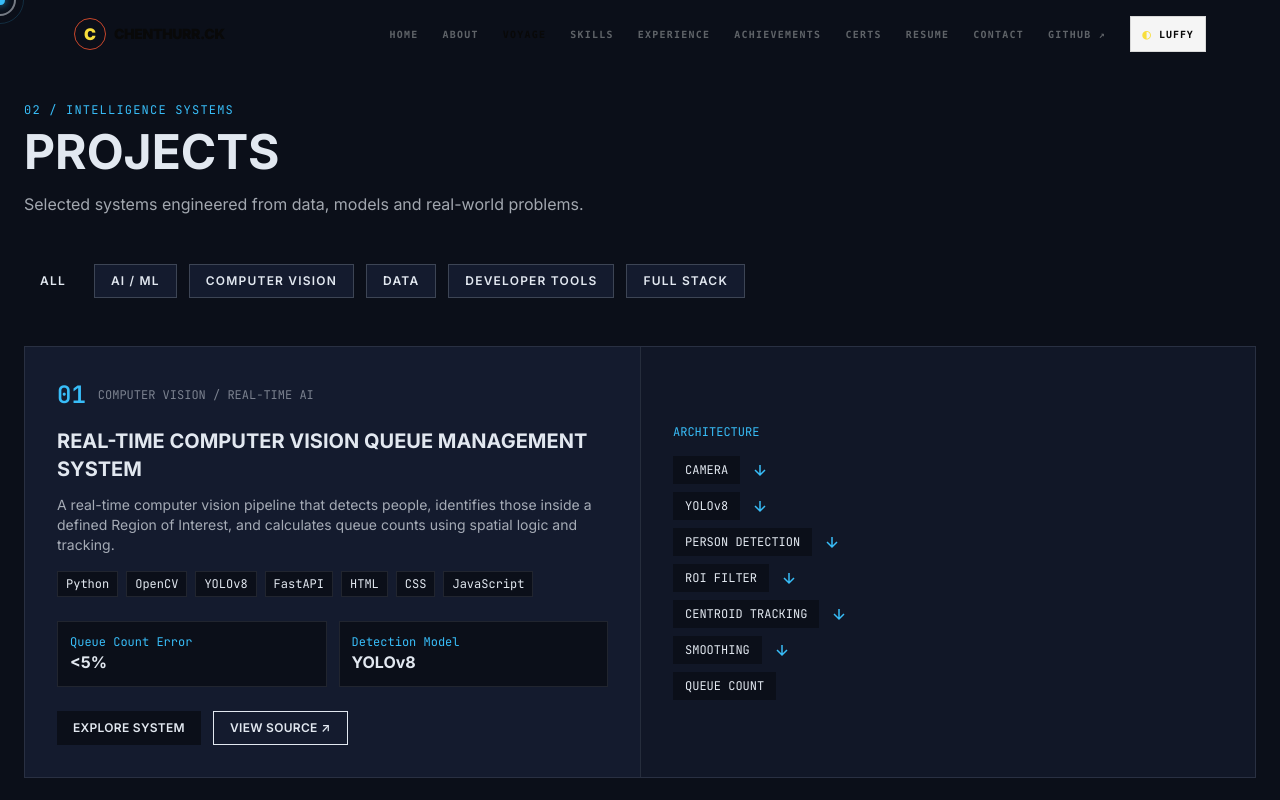
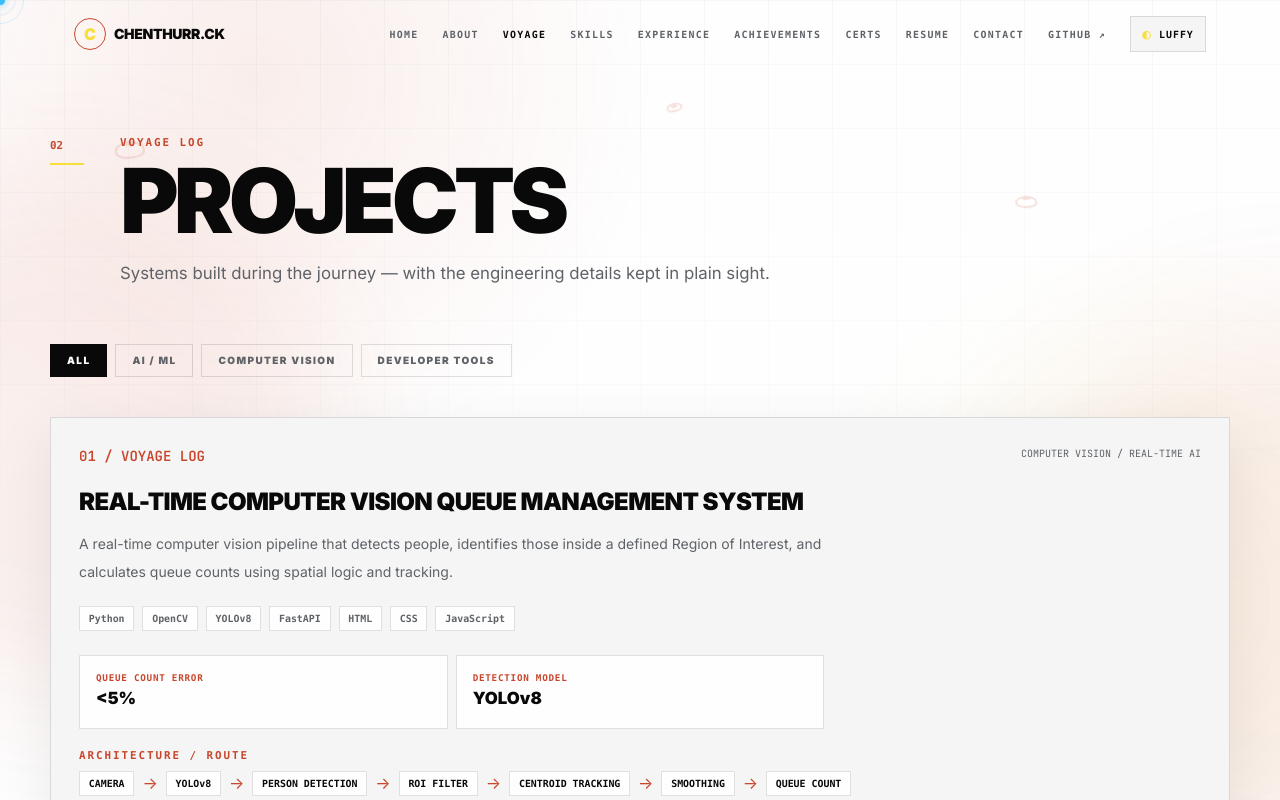
Before and after one commit to Chenthurr/portfolio, a React (Vite) app: page /projects in a window 1280 px wide. Shown: the top 800 px of the page. Built offline with nearby package versions, Linux system fonts and the light colour scheme.

Commit message:
Redesign projects as voyage log

```diff
--- a/src/pages/Projects.jsx
+++ b/src/pages/Projects.jsx
@@ -1,243 +1,37 @@
-import { useState, useEffect, useRef } from 'react';
+import { useState } from 'react';
 import { useData } from '../components/DataContext';
+import SectionHeading from '../components/SectionHeading';
 
 const filters = [
-  { key: 'all', label: 'ALL' },
-  { key: 'ai-ml', label: 'AI / ML' },
-  { key: 'computer-vision', label: 'COMPUTER VISION' },
-  { key: 'data', label: 'DATA' },
+  { key: 'all', label: 'ALL' }, { key: 'ai-ml', label: 'AI / ML' }, { key: 'computer-vision', label: 'COMPUTER VISION' },
   { key: 'developer-tools', label: 'DEVELOPER TOOLS' },
-  { key: 'full-stack', label: 'FULL STACK' },
 ];
 
+function Pipeline({ steps }) {
+  return <div className="mt-5"><p className="eyebrow">ARCHITECTURE / ROUTE</p><div className="flex flex-col sm:flex-row sm:flex-wrap items-start sm:items-center gap-2">
+    {steps.map((step, i) => <div key={`${step}-${i}`} className="flex items-center gap-2"><span className="tag border-[var(--primary)]/30 text-[var(--text)]">{step}</span>{i < steps.length - 1 && <span className="text-[var(--primary)] sm:rotate-0 rotate-90">→</span>}</div>)}
+  </div></div>;
+}
+
+function ProjectCard({ project, onOpen }) {
+  return <article data-cursor="card" className={`paper-card p-6 sm:p-7 group hover:-translate-y-1 hover:border-[var(--primary)] transition-all ${project.featured ? 'md:col-span-2' : ''}`}>
+    <div className="flex flex-wrap justify-between gap-3"><span className="font-mono text-sm font-black text-[var(--primary)]">{project.number} / VOYAGE LOG</span><span className="font-mono text-[10px] text-[var(--muted)]">{project.category}</span></div>
+    <h2 className="mt-5 text-2xl font-black tracking-tight group-hover:text-[var(--primary)] transition-colors">{project.name}</h2>
+    <p className="mt-3 max-w-3xl text-sm leading-7 text-[var(--muted)]">{project.shortDescription}</p>
+    <div className="mt-5 flex flex-wrap gap-2">{project.technologies.map((tech) => <span className="tag" key={tech}>{tech}</span>)}</div>
+    {project.metrics?.length > 0 && <div className="mt-6 grid sm:grid-cols-3 gap-2">{project.metrics.map((m) => <div className="metric" key={m.label}><p className="metric-label">{m.label}</p><p className="metric-value">{m.value}</p></div>)}</div>}
+    <Pipeline steps={project.architecture} />
+    <div className="mt-7 flex flex-wrap gap-3"><button onClick={() => onOpen(project)} className="btn-primary">Explore System</button><a href={project.githubUrl} target="_blank" rel="noopener noreferrer" className="btn-ghost">View Source ↗</a>{project.liveDemoUrl && <a href={project.liveDemoUrl} target="_blank" rel="noopener noreferrer" className="btn-ghost">Live Demo ↗</a>}</div>
+  </article>;
+}
+
 export default function Projects() {
-  const { projects } = useData();
-  const [activeFilter, setActiveFilter] = useState('all');
-  const [selectedProject, setSelectedProject] = useState(null);
-  const sectionRef = useRef(null);
-
-  useEffect(() => {
-    const observer = new IntersectionObserver(
-      (entries) => {
-        entries.forEach((entry) => {
-          if (entry.isIntersecting) {
-            entry.target.classList.add('animate-fade-in-up');
-          }
-        });
-      },
-      { threshold: 0.1 }
-    );
-    const els = sectionRef.current?.querySelectorAll('.reveal');
-    els?.forEach((el) => observer.observe(el));
-    return () => observer.disconnect();
-  }, []);
-
-  const filtered = activeFilter === 'all'
-    ? projects.filter((p) => p.published)
-    : projects.filter((p) => p.published && p.filter === activeFilter);
-
-  return (
-    <div ref={sectionRef} className="pt-24 pb-20 bg-navy min-h-screen">
-      <div className="max-w-7xl mx-auto px-6">
-        {/* Header */}
-        <div className="reveal opacity-0 mb-12">
-          <span className="font-mono text-xs text-mustard tracking-widest">02 / INTELLIGENCE SYSTEMS</span>
-          <h1 className="text-4xl md:text-5xl font-bold text-cream mt-2">PROJECTS</h1>
-          <p className="text-cream/70 mt-4 max-w-2xl">
-            Selected systems engineered from data, models and real-world problems.
-          </p>
-        </div>
-
-        {/* Filters */}
-        <div className="reveal opacity-0 flex flex-wrap gap-3 mb-12">
-          {filters.map((f) => (
-            <button
-              key={f.key}
-              onClick={() => setActiveFilter(f.key)}
-              className={`px-4 py-2 text-xs font-semibold tracking-widest transition-all ${
-                activeFilter === f.key
-                  ? 'bg-navy text-cream'
-                  : 'bg-navy-light text-cream border border-cream/20 hover:border-mustard'
-              }`}
-            >
-              {f.label}
-            </button>
-          ))}
-        </div>
-
-        {/* Project Grid */}
-        <div className="grid md:grid-cols-2 gap-8">
-          {filtered.map((project, idx) => (
-            <div
-              key={project.id}
-              data-cursor="card"
-              className={`reveal opacity-0 group bg-navy-light border border-cream/10 hover:border-mustard transition-all duration-300 ${
-                project.featured ? 'md:col-span-2' : ''
-              }`}
-              style={{ animationDelay: `${idx * 100}ms` }}
-            >
-              <div className={`grid ${project.featured ? 'lg:grid-cols-2' : ''} gap-0`}>
-                {/* Content */}
-                <div className="p-6 md:p-8">
-                  <div className="flex items-center gap-3 mb-4">
-                    <span className="font-mono text-2xl font-bold text-mustard">{project.number}</span>
-                    <span className="font-mono text-xs text-cream/50">{project.category}</span>
-                  </div>
-                  <h3 className="text-xl font-bold text-cream mb-3 group-hover:text-mustard transition-colors">
-                    {project.name}
-                  </h3>
-                  <p className="text-cream/70 text-sm mb-4">{project.shortDescription}</p>
-
-                  <div className="flex flex-wrap gap-2 mb-6">
-                    {project.technologies.map((tech) => (
-                      <span key={tech} className="px-2 py-1 bg-navy text-cream text-xs font-mono border border-cream/10">
-                        {tech}
-                      </span>
-                    ))}
-                  </div>
-
-                  {project.metrics.length > 0 && (
-                    <div className="grid grid-cols-2 gap-3 mb-6">
-                      {project.metrics.map((m) => (
-                        <div key={m.label} className="p-3 bg-navy border border-cream/10">
-                          <p className="font-mono text-xs text-mustard">{m.label}</p>
-                          <p className="font-bold text-cream">{m.value}</p>
-                        </div>
-                      ))}
-                    </div>
-                  )}
-
-                  <div className="flex gap-3">
-                    <button
-                      onClick={() => setSelectedProject(project)}
-                      className="px-4 py-2 bg-navy text-cream text-xs font-semibold tracking-wide hover:bg-mustard hover:text-navy transition-colors"
-                    >
-                      EXPLORE SYSTEM
-                    </button>
-                    <a
-                      href={project.githubUrl}
-                      target="_blank"
-                      rel="noopener noreferrer"
-                      className="px-4 py-2 border border-cream text-cream text-xs font-semibold tracking-wide hover:bg-cream hover:text-navy transition-colors"
-                    >
-                      VIEW SOURCE ↗
-                    </a>
-                  </div>
-                </div>
-
-                {/* Architecture preview */}
-                <div className={`${project.featured ? 'lg:border-l' : 'border-t md:border-t-0 md:border-l'} border-cream/10 bg-navy/30 p-6 md:p-8 flex items-center`}>
-                  <div className="w-full">
-                    <p className="font-mono text-xs text-mustard mb-4">ARCHITECTURE</p>
-                    <div className="flex flex-col gap-2">
-                      {project.architecture.map((step, i) => (
-                        <div key={i} className="flex items-center gap-3">
-                          <div className="px-3 py-1.5 bg-navy text-cream font-mono text-xs">
-                            {step}
-                          </div>
-                          {i < project.architecture.length - 1 && (
-                            <svg width="16" height="16" viewBox="0 0 16 16" fill="none" className="text-mustard flex-shrink-0">
-                              <path d="M8 3v10M3 8l5 5 5-5" stroke="currentColor" strokeWidth="1.5" />
-                            </svg>
-                          )}
-                        </div>
-                      ))}
-                    </div>
-                  </div>
-                </div>
-              </div>
-            </div>
-          ))}
-        </div>
-      </div>
-
-      {/* Project Detail Modal */}
-      {selectedProject && (
-        <div className="fixed inset-0 z-[100] flex items-center justify-center p-4">
-          <div className="absolute inset-0 bg-navy/80" onClick={() => setSelectedProject(null)} />
-          <div className="relative bg-navy-light w-full max-w-4xl max-h-[90vh] overflow-y-auto">
-            <div className="sticky top-0 bg-navy-light border-b border-cream/10 p-4 flex justify-between items-center">
-              <span className="font-mono text-xs text-mustard">{selectedProject.number} — SYSTEM DETAIL</span>
-              <button
-                onClick={() => setSelectedProject(null)}
-                className="text-cream hover:text-mustard"
-              >
-                <svg width="24" height="24" viewBox="0 0 24 24" fill="none" stroke="currentColor" strokeWidth="2">
-                  <path d="M18 6L6 18M6 6l12 12" />
-                </svg>
-              </button>
-            </div>
-            <div className="p-6 md:p-8">
-              <h2 className="text-2xl font-bold text-cream mb-2">{selectedProject.name}</h2>
-              <p className="font-mono text-xs text-mustard mb-6">{selectedProject.category}</p>
-
-              <div className="space-y-8">
-                <div>
-                  <h3 className="font-mono text-xs text-cream mb-2">01 — PROBLEM</h3>
-                  <p className="text-cream/80">{selectedProject.shortDescription}</p>
-                </div>
-                <div>
-                  <h3 className="font-mono text-xs text-cream mb-2">02 — APPROACH</h3>
-                  <p className="text-cream/80">{selectedProject.fullDescription}</p>
-                </div>
-                <div>
-                  <h3 className="font-mono text-xs text-cream mb-2">03 — ARCHITECTURE</h3>
-                  <div className="flex flex-wrap gap-2">
-                    {selectedProject.architecture.map((step, i) => (
-                      <div key={i} className="flex items-center gap-2">
-                        <span className="px-3 py-1 bg-navy text-cream font-mono text-xs">{step}</span>
-                        {i < selectedProject.architecture.length - 1 && <span className="text-mustard">→</span>}
-                      </div>
-                    ))}
-                  </div>
-                </div>
-                <div>
-                  <h3 className="font-mono text-xs text-cream mb-2">04 — TECHNOLOGY</h3>
-                  <div className="flex flex-wrap gap-2">
-                    {selectedProject.technologies.map((tech) => (
-                      <span key={tech} className="px-3 py-1 bg-navy-light border border-cream/20 text-cream text-xs font-mono">
-                        {tech}
-                      </span>
-                    ))}
-                  </div>
-                </div>
-                <div>
-                  <h3 className="font-mono text-xs text-cream mb-2">05 — ENGINEERING HIGHLIGHTS</h3>
-                  <ul className="list-disc list-inside text-cream/80 text-sm space-y-1">
-                    {selectedProject.engineeringHighlights.map((h, i) => (
-                      <li key={i}>{h}</li>
-                    ))}
-                  </ul>
-                </div>
-                {selectedProject.metrics.length > 0 && (
-                  <div>
-                    <h3 className="font-mono text-xs text-cream mb-2">06 — RESULTS</h3>
-                    <div className="grid grid-cols-2 md:grid-cols-3 gap-3">
-                      {selectedProject.metrics.map((m) => (
-                        <div key={m.label} className="p-3 bg-navy-light border border-cream/10">
-                          <p className="font-mono text-xs text-mustard">{m.label}</p>
-                          <p className="font-bold text-cream">{m.value}</p>
-                        </div>
-                      ))}
-                    </div>
-                  </div>
-                )}
-                <div>
-                  <h3 className="font-mono text-xs text-cream mb-2">07 — SOURCE</h3>
-                  <a
-                    href={selectedProject.githubUrl}
-                    target="_blank"
-                    rel="noopener noreferrer"
-                    className="inline-flex items-center px-6 py-3 bg-mustard text-navy font-semibold text-sm hover:bg-mustard-dark transition-colors"
-                  >
-                    OPEN GITHUB REPOSITORY ↗
-                  </a>
-                </div>
-              </div>
-            </div>
-          </div>
-        </div>
-      )}
-    </div>
-  );
+  const { projects } = useData(); const [activeFilter, setActiveFilter] = useState('all'); const [selected, setSelected] = useState(null);
+  const filtered = projects.filter((p) => p.published && (activeFilter === 'all' || p.filter === activeFilter));
+  return <div className="page"><div className="container-wide">
+    <SectionHeading index={2} eyebrow="VOYAGE LOG" title="PROJECTS" description="Systems built during the journey — with the engineering details kept in plain sight." />
+    <div className="flex flex-wrap gap-2 mb-10">{filters.map((filter) => <button key={filter.key} onClick={() => setActiveFilter(filter.key)} className={`px-4 py-2 border text-[10px] font-black tracking-[.14em] transition-colors ${activeFilter === filter.key ? 'bg-[var(--text)] text-[var(--bg)] border-[var(--text)]' : 'border-[var(--border)] text-[var(--muted)] hover:border-[var(--primary)] hover:text-[var(--text)]'}`}>{filter.label}</button>)}</div>
+    <div className="grid md:grid-cols-2 gap-5">{filtered.map((project) => <ProjectCard key={project.id} project={project} onOpen={setSelected} />)}</div>
+    {selected && <div className="fixed inset-0 z-[100] grid place-items-center p-4" role="dialog" aria-modal="true" aria-labelledby="project-detail-title"><button className="absolute inset-0 bg-black/65 cursor-default" onClick={() => setSelected(null)} aria-label="Close project detail" /><article className="relative w-full max-w-4xl max-h-[88vh] overflow-y-auto paper-card p-6 sm:p-9"><div className="flex justify-between items-start gap-4"><div><p className="eyebrow">{selected.number} / SYSTEM DETAIL</p><h2 id="project-detail-title" className="text-2xl sm:text-3xl font-black">{selected.name}</h2></div><button onClick={() => setSelected(null)} className="text-2xl leading-none" aria-label="Close project detail">×</button></div><p className="mt-5 text-[var(--muted)] leading-8">{selected.fullDescription}</p><Pipeline steps={selected.architecture} /><div className="mt-7"><p className="eyebrow">ENGINEERING HIGHLIGHTS</p><ul className="grid sm:grid-cols-2 gap-2 text-sm text-[var(--muted)]">{selected.engineeringHighlights.map((item) => <li key={item} className="border-l-2 border-[var(--accent)] pl-3 py-1">{item}</li>)}</ul></div><div className="mt-7 flex flex-wrap gap-3"><a href={selected.githubUrl} target="_blank" rel="noopener noreferrer" className="btn-primary">Open GitHub Repository ↗</a>{selected.liveDemoUrl && <a href={selected.liveDemoUrl} target="_blank" rel="noopener noreferrer" className="btn-ghost">Live Demo ↗</a>}</div></article></div>}
+  </div></div>;
 }
```
